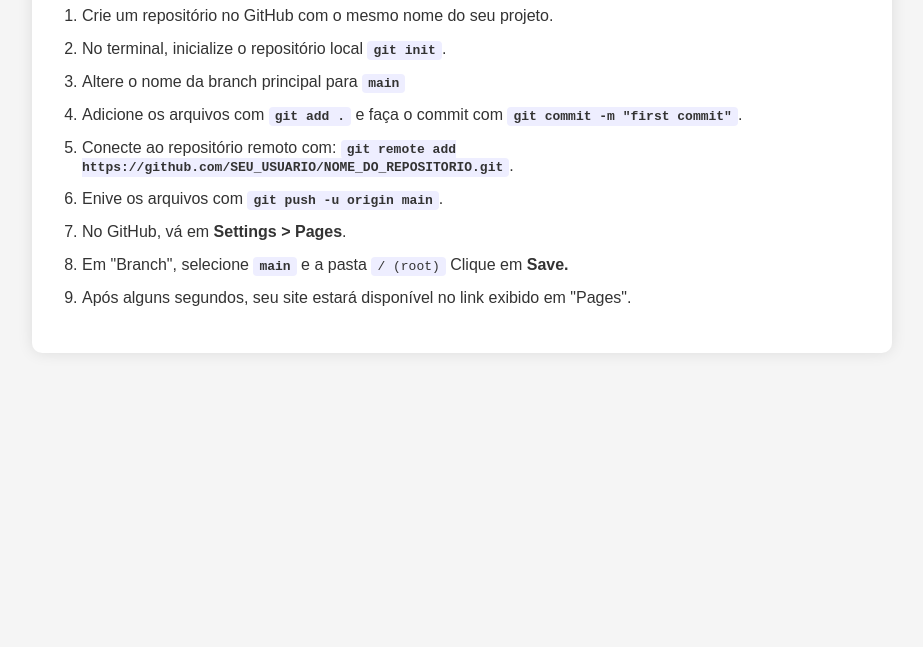
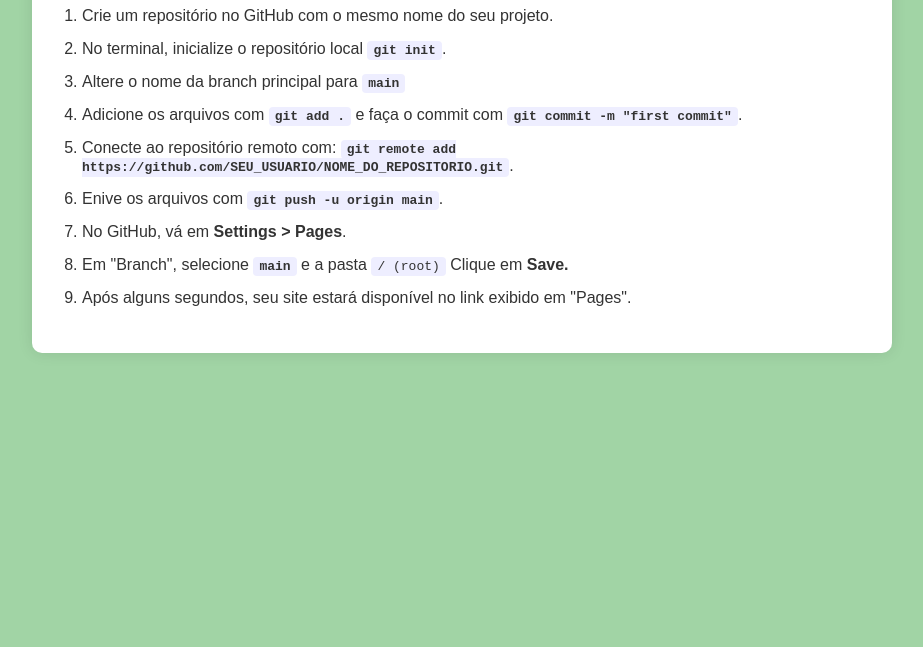
Before and after one commit to marianamarrao/hospedandoSites, a plain HTML site: page index.html in a window 1280 px wide. Shown: the part 153-800 px from the top of the page, without its empty margins (178-1101 px from the left). Drawn offline with Linux system fonts and the light colour scheme.

Commit message:
mudando a cor de fundo para verde claro

```diff
--- a/style.css
+++ b/style.css
@@ -1,6 +1,6 @@
 body {
     font-family: Arial, sans-serif;
-    background-color: #f5f5f5;
+    background-color: rgb(161, 212, 165);
     color: #333;
     margin: 0;
     padding: 0;
```
